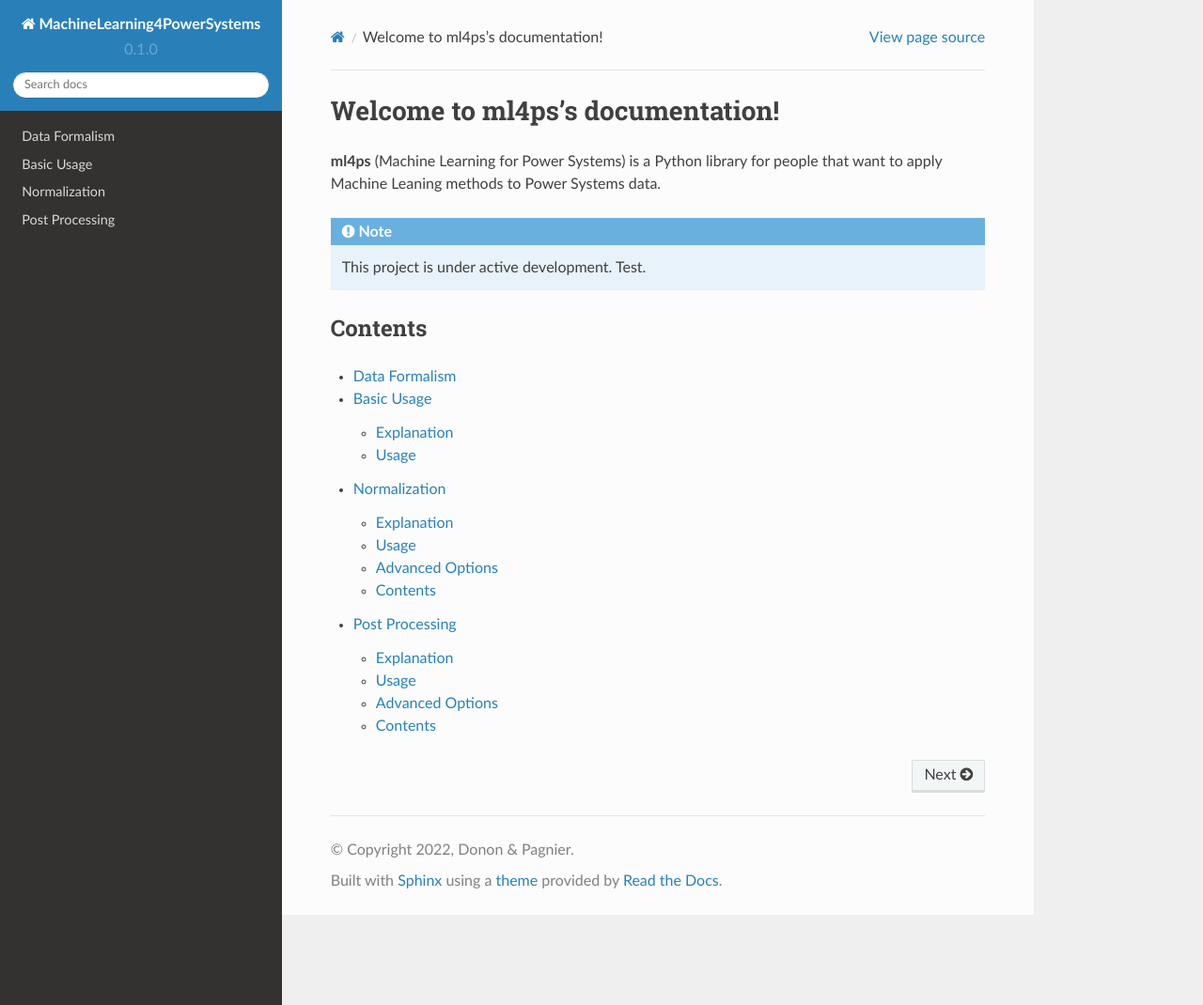
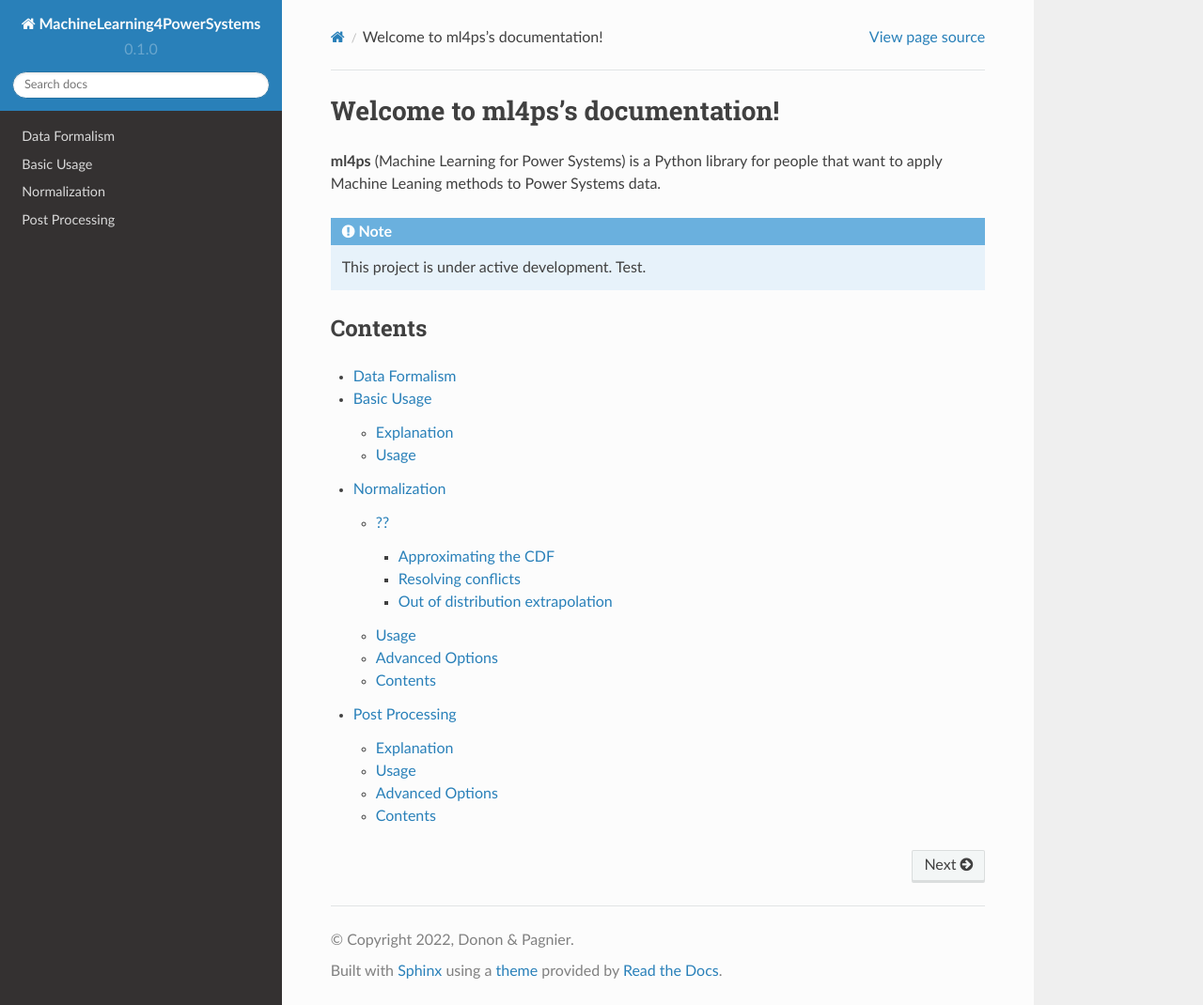
Before and after one commit to bdonon/ml4ps, a Sphinx documentation site: the page built from docs/source/index.rst, in a window 1280 px wide and 1070 px high. Shown: the whole window at 94% size. Built offline with Sphinx 7.4.7 and the Read the Docs theme 2.0.0, drawn with Linux system fonts in a browser that asks for light colours; some of the changed lines change nothing that is shown.

Commit message:
Setting up readthedocs.

```diff
--- a/docs/source/normalization.rst
+++ b/docs/source/normalization.rst
@@ -3,9 +3,9 @@
 Normalization
 =============
 
-Neural networks can only work properly if your data is properly normalized.
+Neural networks can only work properly if your data is well distributed.
 In most cases, a simple standardization (subtracting the mean and dividing
-by the standard deviation) is enough.
+by the standard deviation) is more than enough.
 However, data encountered in power grids is quite atypical and is very likely
 to display multimodal distributions.
 
@@ -13,10 +13,83 @@
 permutation-equivariance of the data. For more details about some properties
 of our data, please refer to :ref:`Data Formalism <data-formalism>`.
 
-Explanation
------------
+Our data being composed of multiple instances of various classes (buses,
+generators, loads, lines, etc.), we wish to have a normalizing mapping for
+each class.
+Even for a given class, there are multiple features that may be defined in
+different units. For instance the active power of generators is usually
+defined in MW, while the voltage setpoint of generators are usually defined
+in p.u..
+Those quantities being defined in different units, it would make no sense
+to use the same normalizing mapping for all features.
 
-Here we explain that we want to use an approximation of the cdf.
+To sum things up, we want to have a normalizing function for each feature
+of each class.
+
+.. note::
+
+    One may argue that we could also use a different normalizing function
+    for the different instances of a given class, the rationale being that
+    two different generators may produce very different power orders of
+    magnitudes for instance. Thus, using a separate normalizing function
+    for each instance may also work.
+
+    By doing so, we would actually break the permutation-equivariance of
+    the data. If the neural network used is a simple fully connected
+    architecture, then this may not have that much of an impact. But
+    if we were to use a permutation-equivariant neural network architecture,
+    then this would introduce a detrimental noise, which could prevent
+    the neural network from learning anything meaningful.
+
+??
+--------------------------------------------------
+
+If we take a look at the marginal distribution of a certain feature of a
+certain class, we may observe some atypical and multimodal distribution.
+In this case, standardization is not enough, and we are looking for another
+way of sending this odd distribution to a more appropriate one.
+
+.. image:: docs/figures/distribution.png
+  :width: 400
+
+Fortunately, the CDF (Cumulative Derivative Function) provides by definition
+an efficient way of converting our data to a uniform law over the interval
+[0, 1].
+
+
+.. image:: docs/figures/cdf.png
+  :width: 400
+
+Approximating the CDF
+_____________________
+
+First of all, we need to approximate the cumulative derivative function.
+
+.. image:: docs/figures/approximation.png
+  :width: 400
+
+Resolving conflicts
+___________________
+
+First of all, we need to approximate the cumulative derivative function.
+
+.. image:: docs/figures/conflicts.png
+  :width: 400
+
+Out of distribution extrapolation
+_________________________________
+
+Since we only have access to a partial empirical distribution, it is very
+likely that some values in the train and/or test sets will be out of the
+range of observed values. If we took the actual CDF, then those values
+would all be mapped to either 0 or 1 (depending if it is above or below
+the range of observed values). This would prevent the neural network to
+make a distinction between values that are out of range.
+
+Thus, we propose to extrapolate by extending the first and last slopes.
+
+.. image:: docs/figures/extrapolation.png
+  :width: 400
 
 Usage
 -----
```
Also changed, not shown: docs/figures/approximation.png (added), docs/figures/cdf.png (added), docs/figures/conflicts.png (added), docs/figures/distribution.png (added), docs/figures/extrapolation.png (added).
